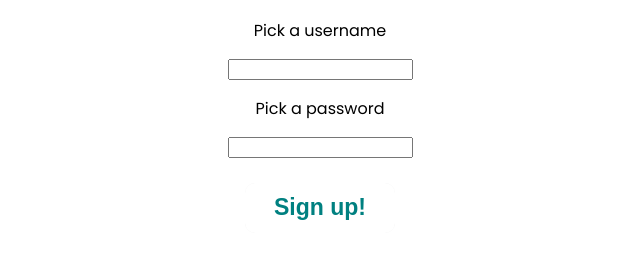
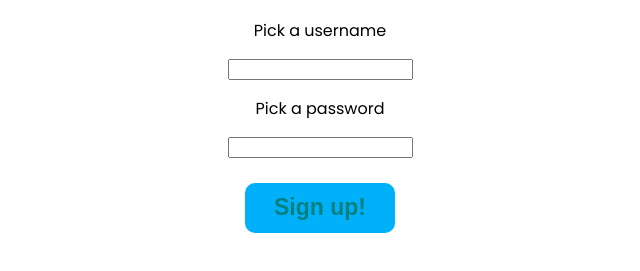
Before and after one commit to Luke-scr/Epicsignuppage, a plain HTML site: page index.html in a window 1280 px wide. Shown: the part 89-360 px from the top of the page, without its empty margins (320-960 px from the left). Drawn offline with Linux system fonts and the light colour scheme.

Commit message:
Update style.css

```diff
--- a/style.css
+++ b/style.css
@@ -41,7 +41,7 @@ body {
   content: "Sign up!";
   height: 50px;
   width: 150px;
-  background-color: #fff;
+  background-color: #00b0f9;
   color: #008080;
   position: absolute;
   top: 0%;
@@ -60,5 +60,5 @@ body {
 }
 
 .type1:hover::before {
-  transform: translateY(-50px) scale(0) rotate(120deg);
+  transform: translateY(-50px) scale(0) rotate(220deg);
 }
```
